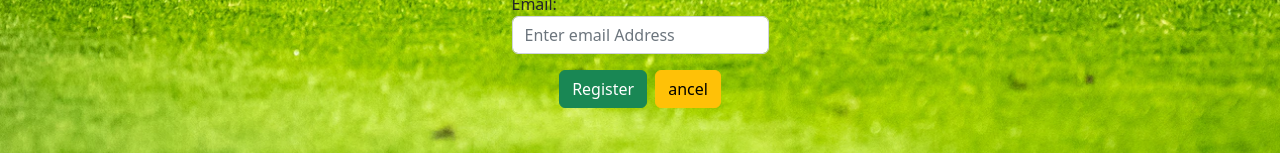
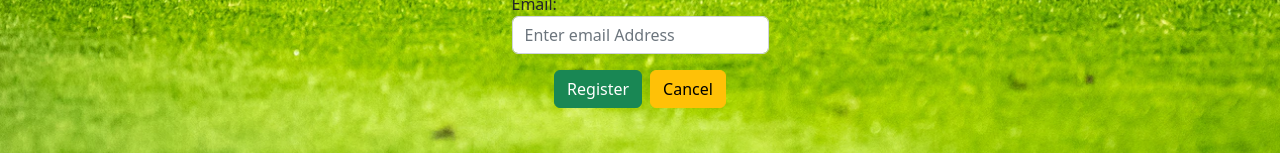
Before and after one commit to pravalikagnits/Alcon-Pillar-Group4, an Angular app: page /register in a window 1280 px wide. Shown: the part 350-503 px from the top of the page. Built offline with nearby package versions, Linux system fonts and the light colour scheme.

Commit message:
Again a minor UI fix

```diff
--- a/src/app/views/register/register.component.html
+++ b/src/app/views/register/register.component.html
@@ -21,7 +21,7 @@
 
         <fieldset class="form-group text-right mt-3 d-flex justify-content-center">
             <input type="submit" class="btn btn-success me-2" value="Register">
-            <a href="/"><input type="button" class="btn btn-warning" value="ancel"></a>
+            <a href="/"><input type="button" class="btn btn-warning" value="Cancel"></a>
         </fieldset>
     </form>
 </div>
```
